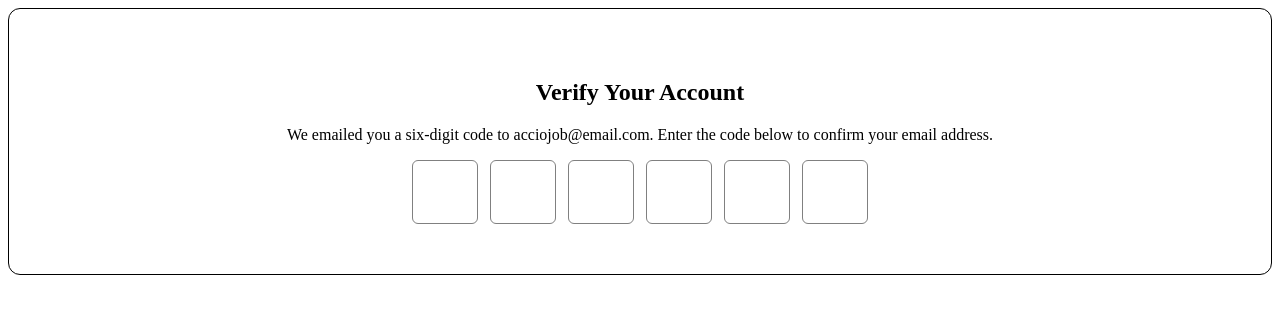
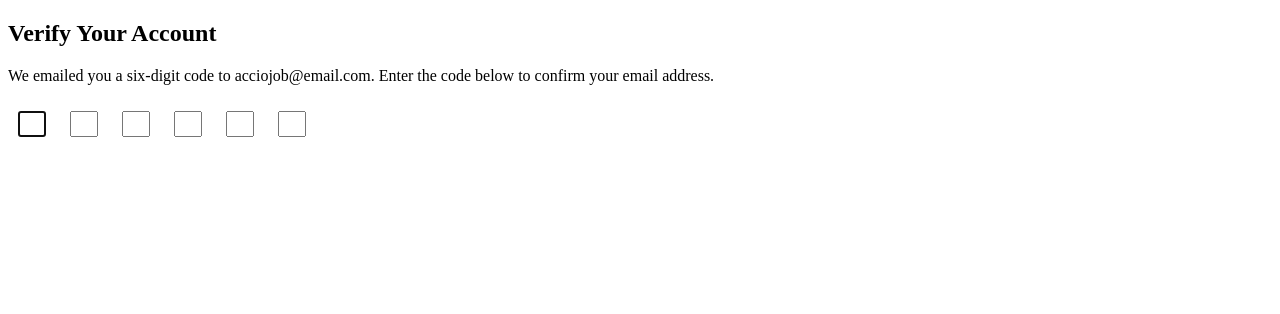
Before and after one commit to acciojob/OTP-UdayBari3421, a website: page main.html in a window 1280 px wide. Drawn offline with Linux system fonts and the light colour scheme.

Commit message:
created a submission

```diff
--- a/styles.css
+++ b/styles.css
@@ -1,27 +1,7 @@
-body{
-	border: 1px solid black;
-	padding: 50px;
-	border-radius: 12px;
+/*  your css code here. If applicable */
+.code{
+	width:20px;
+	height:20px;
+	margin: 10px ;
+
 }
-h2,p{
-	text-align:center;
-}
-.code-container{
-	align-items: center;
-	justify-content: center;
-	display: flex;
-	gap: 12px;
-}
-.code{
-	outline: none;
-	color: gray;
-	text-align: center;
-	font-size: 45px;
-	width: 60px;
-	height: 60px;
-	border: 1px solid gray;
-	border-radius: 6px;
-}
-input[type="number"]::-webkit-inner-spin-button {
-	 display: none;
-}
```
